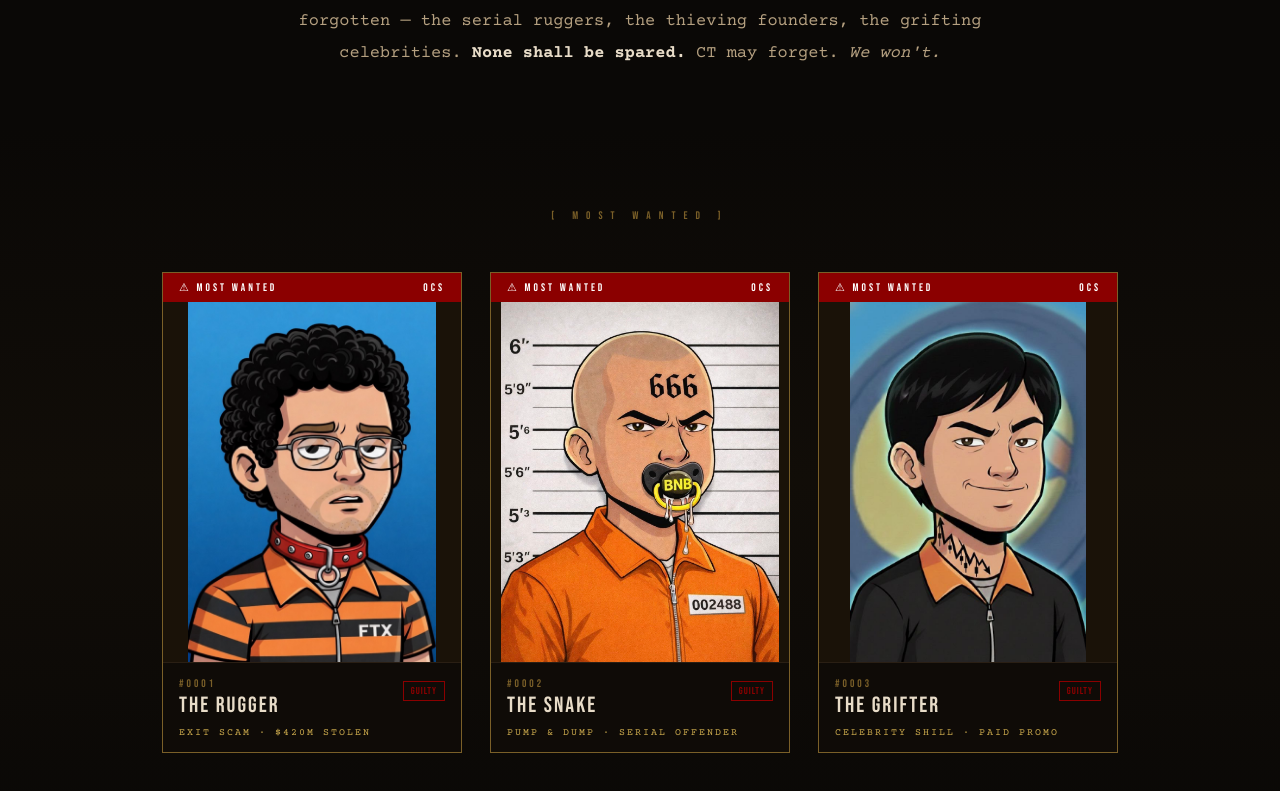
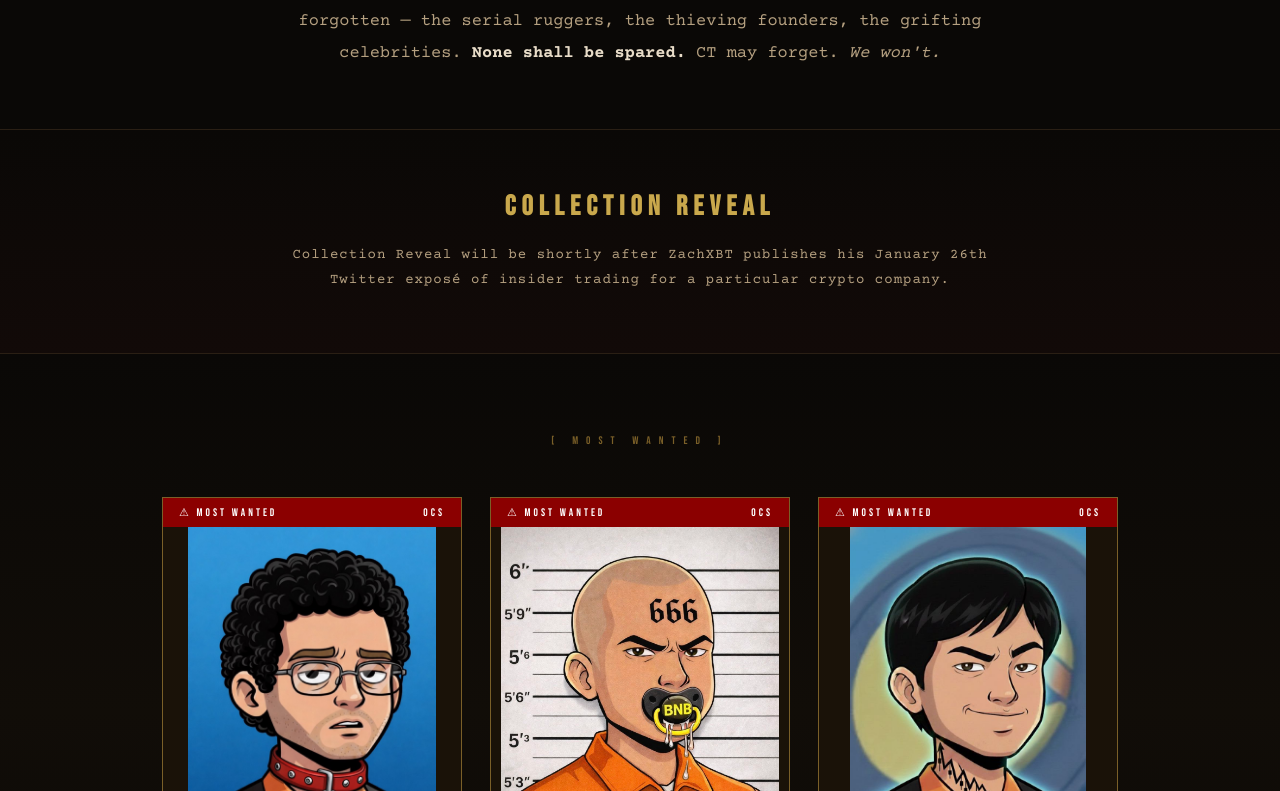
Before and after one commit to dmdlare/Onchain, a React (Vite) app: page / in a window 1280 px wide. Shown: the part 889-1680 px from the top of the page. Built offline with nearby package versions, Linux system fonts and the light colour scheme.

Commit message:
econdcommit

```diff
--- a/src/App.css
+++ b/src/App.css
@@ -296,6 +296,33 @@
   padding-top: 24px;
 }
 
+
+/* COLLECTION REVEAL NOTICE */
+.ocs-reveal-notice {
+  padding: 60px 40px;
+  text-align: center;
+  background: linear-gradient(180deg, #0a0806 0%, #120a08 100%);
+  border-top: 1px solid #2a1f14;
+  border-bottom: 1px solid #2a1f14;
+}
+
+.ocs-reveal-title {
+  font-family: 'Bebas Neue', sans-serif;
+  font-size: 28px;
+  letter-spacing: 6px;
+  color: #c9a84c;
+  margin-bottom: 20px;
+}
+
+.ocs-reveal-text {
+  max-width: 700px;
+  margin: 0 auto;
+  font-size: 14px;
+  letter-spacing: 1px;
+  line-height: 1.8;
+  color: #b5a080;
+}
+
 /* KEYFRAMES */
 @keyframes ocsTicker {
   0%   { transform: translateX(0); }
--- a/src/App.jsx
+++ b/src/App.jsx
@@ -8,8 +8,8 @@
 const CARD_DATA = [
   {
     id: "#0001",
-    label: "THE RUGGER",
-    crime: "EXIT SCAM · $420M STOLEN",
+    label: " THE BABY FACED CROOK",
+    crime: "EXIT SCAM · WILL SPEND LIFE IN JAIL",
     color: "#1a0a0a",
     accent: "#8b0000",
     icon: "◈",
@@ -17,8 +17,8 @@
   },
   {
     id: "#0002",
-    label: "THE SNAKE",
-    crime: "PUMP & DUMP · SERIAL OFFENDER",
+    label: "THE TO FACED EXTRACTOR",
+    crime: "TAKES WITH A SMILE · SERIAL OFFENDER",
     color: "#0a0f1a",
     accent: "#1a3a6b",
     icon: "◆",
@@ -26,8 +26,8 @@
   },
   {
     id: "#0003",
-    label: "THE GRIFTER",
-    crime: "CELEBRITY SHILL · PAID PROMO",
+    label: "THE FRAUDSTER",
+    crime: "15 YEARS NOT ENOUGH · THEIF",
     color: "#0f1a0a",
     accent: "#1a4a1a",
     icon: "◉",
@@ -98,6 +98,15 @@
         </p>
       </section>
 
+          {/* COLLECTION REVEAL NOTICE */}
+       <section className="ocs-reveal-notice">
+        <h2 className="ocs-reveal-title">COLLECTION REVEAL</h2>
+          <p className="ocs-reveal-text">
+           Collection Reveal will be shortly after ZachXBT publishes his January 26th
+           Twitter exposé of insider trading for a particular crypto company.
+          </p>
+</section>
+
       {/* CARDS */}
       <section className="ocs-cards-section">
         <p className="ocs-cards-label">[ MOST WANTED ]</p>
@@ -144,7 +153,7 @@
         <p className="ocs-footer-tagline">A 10K NFT Collection · Immortalizing Crypto's Worst</p>
         <a href="#" className="ocs-cta">JOIN THE SYNDICATE</a>
         <div className="ocs-links">
-          <a href="#" className="ocs-link">Twitter / CT</a>
+          <a href="#" className="ocs-link">Twitter / X</a>
           <a href="#" className="ocs-link">OpenSea</a>
           <a href="#" className="ocs-link">Manifesto</a>
         </div>
```
